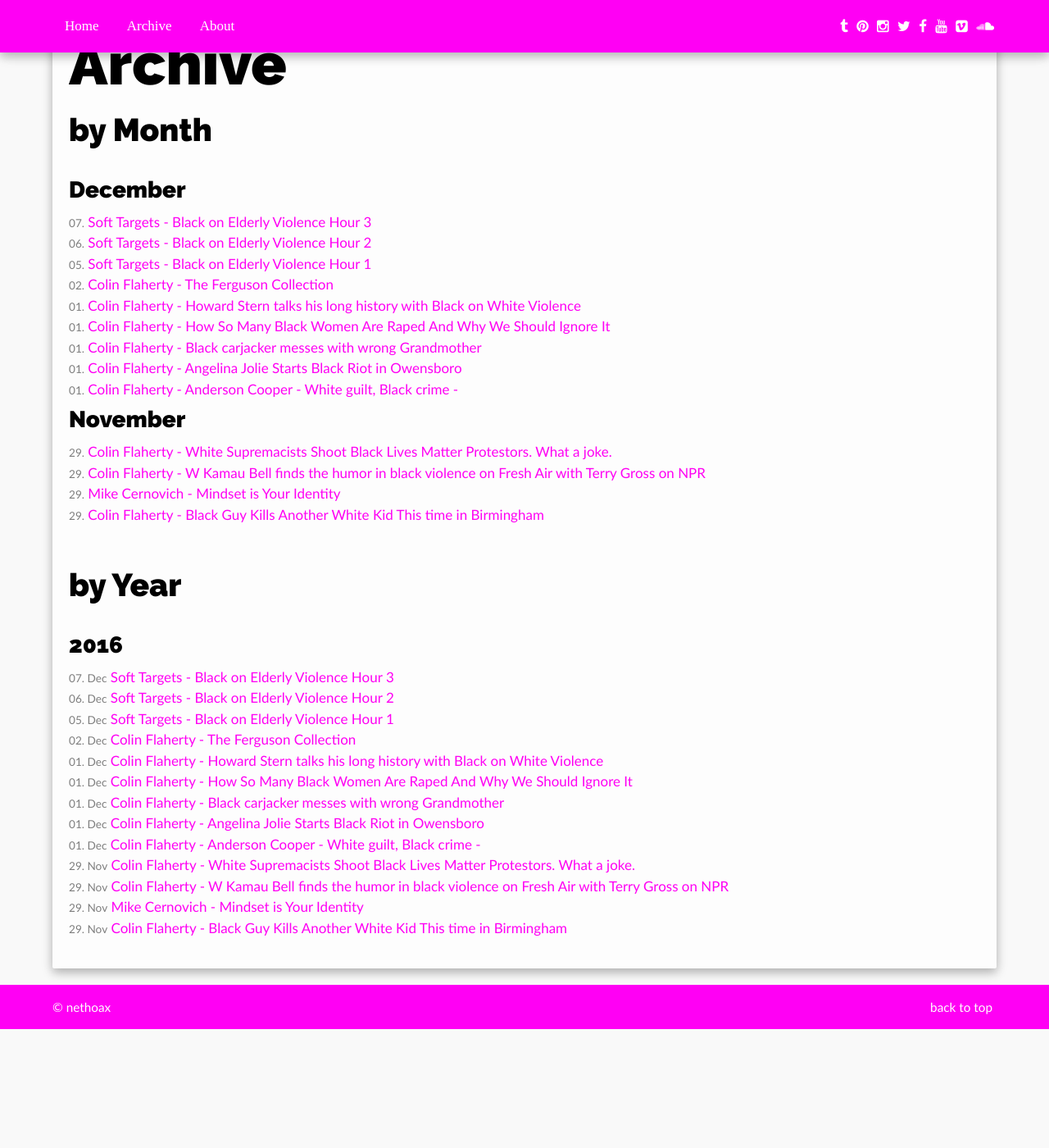
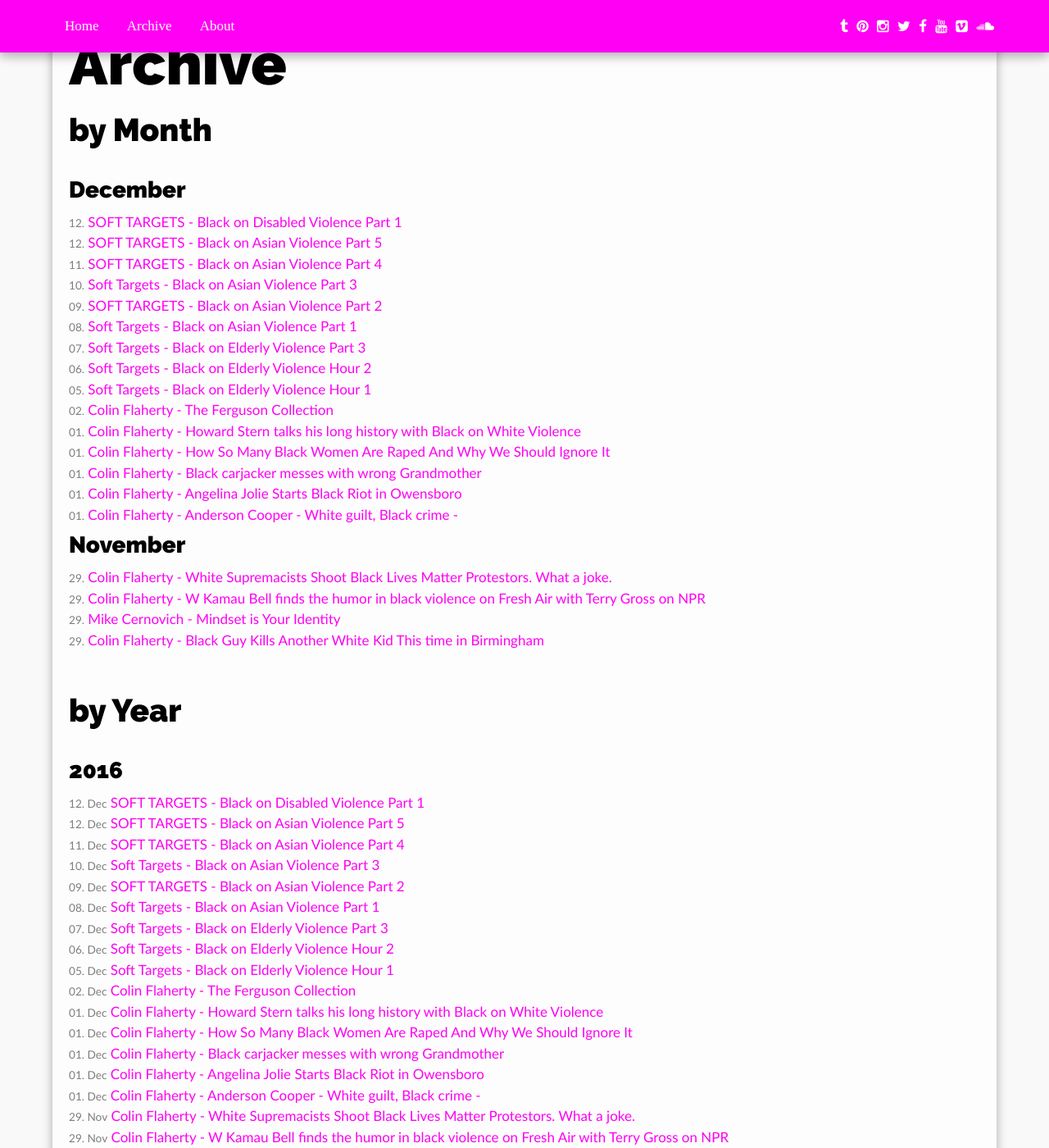
Before and after one commit to nethoax/nethoax.github.io, a Jekyll site: the page built from archive/index.md, in a window 1280 px wide and 1400 px high, scrolled down 325 px. Shown: the whole window at 82% size. Built offline with Jekyll 4.4.1, drawn with Linux system fonts in a browser that asks for light colours; some web fonts are replaced; before the commit the page ends 1580 px from its top, so only the background shows below that.

Commit message:
add asian compilation, disabled compilation, add fb:app_id

```diff
--- a/_includes/head.html
+++ b/_includes/head.html
@@ -20,6 +20,7 @@
 {% endif %}
 {% if page.url %}
   <meta content="{{ site.url }}{{ page.url }}" property="og:url">
+  <meta content="220628011695378" property="fb:app_id">
 {% endif %}
 {% if page.date %}
   <meta content="{{ page.date | date_to_xmlschema }}" property="article:published_time">
@@ -30,6 +31,8 @@
   <link rel=“preconnect” href=“//s.ytimg.com">
   <link rel=“preconnect” href="//www.youtube.com">
   <meta content="http://img.youtube.com/vi/{{ page.yt-video-id }}/hqdefault.jpg" property="og:image">
+  <meta content="480" property="og:image:width">
+  <meta content="360" property="og:image:height">
 {% else %}
   <meta content="/img/profile-pic.png" property="og:image">
 {% endif %}
--- /dev/null
+++ b/_posts/2016-12-08-soft-targets-black-on-asian-violence-1.md
@@ -0,0 +1,25 @@
+---
+author: nethoax
+layout: post-full
+type: youtube
+yt-video-id: 8o7dmbZb5fw
+homedisplay: iframe
+title: Soft Targets - Black on Asian Violence Part 1
+comments: true
+tags: [video, colin flaherty]
+category: [video]
+---
+A compilation of Colin Flaherty YouTube videos around black predators, asian victims, and the myth of black victimization.
+
+Part 1 of 5. In this edition:
+
+1. In Rochester, Asians Bleed a Lot, white reporters ignore it
+2. Black Robber Makes Biggest Mistake of Life against Asian Shopkeeper
+3. Black on Asian Violence - Fun, Fun, Fun.
+4. Black people rob Asian Restaurant - Owner asks for trouble by asking for help..
+5. Another Asian Storekeeper Dead - Another Black Mob Holding the Guns
+6. Open Season on Asians - Another Black on Asian murder in Indy
+7. Black Robbery and Murder in Small Asian Shops
+8. Black on Asian Violence in Columbus
+9. Two We Missed - Louisville teacher assault and black on Asian violence in Jersey
+10. Black Murder and Mayhem Against Asian Refugees - From Rochester
--- /dev/null
+++ b/_posts/2016-12-09-soft-targets-black-on-asian-violence-2.md
@@ -0,0 +1,25 @@
+---
+author: nethoax
+layout: post-full
+type: youtube
+yt-video-id: Q9yHzin9-a4
+homedisplay: iframe
+title: SOFT TARGETS - Black on Asian Violence Part 2
+comments: true
+tags: [video, colin flaherty]
+category: [video]
+---
+A compilation of Colin Flaherty YouTube videos around black predators, asian victims, and the myth of black victimization.
+
+Part 2 of 5. In this edition:
+
+1. Philadelphia black person kills chinese food delivery guy and mom witness intimidation
+2. Knockout Games - Black on Asian violence in St Louis and Los Angeles
+3. Asian Mob Violence Against a Black Person - The Holy Grail
+4. Black on Asian in Boston
+5. How to Fight Back Against Black on Asian Violence
+6. Black on Asian Murder - Silent epidemic
+7. Black people kill pizza and chinese food delivery drivers. AGAIN
+8. Black on Asian violence in Atlanta. No big deal
+9. Santa Ana Knockout Game - Black on Asian. Black on old person. AGAIN
+10. The Great Rochester Black- on-Asian Stabbing Caper - at the beauty salon
--- /dev/null
+++ b/_posts/2016-12-10-soft-targets-black-on-asian-violence-3.md
@@ -0,0 +1,24 @@
+---
+author: nethoax
+layout: post-full
+type: youtube
+yt-video-id: VSrlHMy82ZQ
+homedisplay: iframe
+title: Soft Targets - Black on Asian Violence Part 3
+comments: true
+tags: [video, colin flaherty]
+category: [video]
+---
+A compilation of Colin Flaherty YouTube videos around black predators, asian victims, and the myth of black victimization.
+
+Part 3 of 5. In this edition:
+
+1. A New York Cop Wants You To See This Black On Asian Murder
+2. Charleston Japanese restaurant bans Black people or just hoodies and sagging pants
+3. Black people target Asian Business owners in Colorado Springs AGAIN
+4. Black on Vietnamese violence - more and more and more. Korean too
+5. Asian business owners targets of relentless black violence
+6. The craziest Black on Asian murder story you will hear this year.
+7. Carful of black people rob Asian woman in Bay area - reporters pretend it is not normal
+8. Elvis and Barack Obama explain why black people try to kill Asian people in Philadelphia
+9. Black on Asian crime spree in Philadelphia - AGAIN
--- /dev/null
+++ b/_posts/2016-12-11-soft-targets-black-on-asian-violence-4.md
@@ -0,0 +1,20 @@
+---
+author: nethoax
+layout: post-full
+type: youtube
+yt-video-id:  b-tRUFlQyak
+homedisplay: iframe
+title: SOFT TARGETS - Black on Asian Violence Part 4
+comments: true
+tags: [video, colin flaherty]
+category: [video]
+---
+A compilation of Colin Flaherty YouTube videos around black predators, Asian victims, and the myth of black victimization.
+
+Part 4 of 5. In this edition:
+
+1. Old white dude saves Asian chick from black violence in Baltimore with a strange twist
+2. The black experience in grocery stores and in Congo with the Chinese
+3. Asians targets of black violence in Philadelphia for a long time
+4. Shannon Sharpe explains why black people shoot cops and attack Asian people
+5. Colin Flaherty - Reporters and public officials ignore epidemic of black on asian violence in Sacramento
--- /dev/null
+++ b/_posts/2016-12-12-soft-targets-black-on-asian-violence-5.md
@@ -0,0 +1,25 @@
+---
+author: nethoax
+layout: post-full
+type: youtube
+yt-video-id: wfsRwXDFtoI
+homedisplay: iframe
+title: SOFT TARGETS - Black on Asian Violence Part 5
+comments: true
+tags: [video, colin flaherty]
+category: [video]
+---
+A compilation of Colin Flaherty YouTube videos around black predators, Asian victims, and the myth of black victimization.
+
+Part 5 of 5. In this edition:
+
+1. Philadelphia black person kills chinese food delivery guy and mom witness intimidation
+2. Knockout Games - Black on Asian violence in St Louis and Los Angeles
+3. Asian Mob Violence Against a Black Person - The Holy Grail
+4. Black on Asian in Boston
+5. How to Fight Back Against Black on Asian Violence
+6. Black on Asian Murder - Silent epidemic
+7. Black people kill pizza and chinese food delivery drivers. AGAIN
+8. Black on Asian violence in Atlanta. No big deal
+9. Santa Ana Knockout Game - Black on Asian. Black on old person. AGAIN
+10. The Great Rochester Black- on-Asian Stabbing Caper - at the beauty salon
--- /dev/null
+++ b/_posts/2016-12-12-soft-targets-black-on-disabled-and-sick-violence-1.md
@@ -0,0 +1,26 @@
+---
+author: nethoax
+layout: post-full
+type: youtube
+yt-video-id: Kh2TXbAOR0o
+homedisplay: iframe
+title: SOFT TARGETS - Black on Disabled Violence Part 1
+comments: true
+tags: [video, colin flaherty]
+category: [video]
+---
+A compilation of Colin Flaherty YouTube videos around black predators, DISABLED AND/OR SICK victims, and the myth of black victimization.
+
+In this edition:
+
+1. Cancer Patient Victim of Black Violence and Robbery in Fontana
+2. Black Mob Attacks Handicapped Man in Dover
+3. Death in St Augustine - Black on disabled crime and violence
+4. Black on Handicapped Murder in Prince Georges County
+5. Black on white handicapped violence - Black Sociopaths prey on white cripples
+6. Black on White Handicapped violence in ... Nebraska Yes, Nebraska
+7. Black man sexually assaults white blind woman at Broward College
+8. White cancer patient dies after severe beating from black man, in Zion near Chicago. Random? No.
+9. It does not stop Black on Old, Handicapped, White Woman rape in Nashville
+10. Black on handicapped violence Again, And AGAIN
+11. Black violence against deaf people in Desert Hot Spring
```
Also changed, not shown: _posts/2016-12-07-soft-targets-black-on-elderly-violence-hour-3.md (+13 -22 lines).
